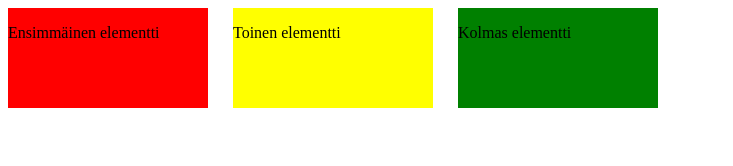
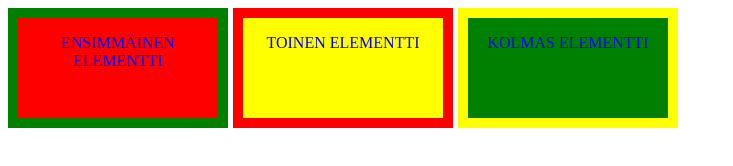
Before and after one commit to SamiP7/Lapio-website, a plain HTML site: page position.html in a window 1280 px wide. Shown: the whole page, without its empty margins (0-733 px from the left). Drawn offline with Linux system fonts and the light colour scheme.

Commit message:
Osa 3. Kymmenes tehtävä

```diff
--- a/second_style.css
+++ b/second_style.css
@@ -3,6 +3,10 @@
   height: 100px;
   background-color: red;
   position: absolute;
+  border-style: solid;
+  border-color: green;
+  border-width: 10px;
+
 }
 
 .second-box-container {
@@ -11,6 +15,9 @@
   background-color: yellow;
   margin: 0px 0px 0px 225px;
   position: absolute;
+  border-style:solid;
+  border-color: red;
+  border-width: 10px;
 }
 
 .third-box-container {
@@ -19,4 +26,13 @@
   background-color: green;
   margin: 0px 0px 0px 450px;
   position: absolute;
+  border-style:solid;
+  border-color: yellow;
+  border-width: 10px;
 }
+
+p {
+	color: blue;
+	text-align: center;
+	text-transform: uppercase;
+}
```
